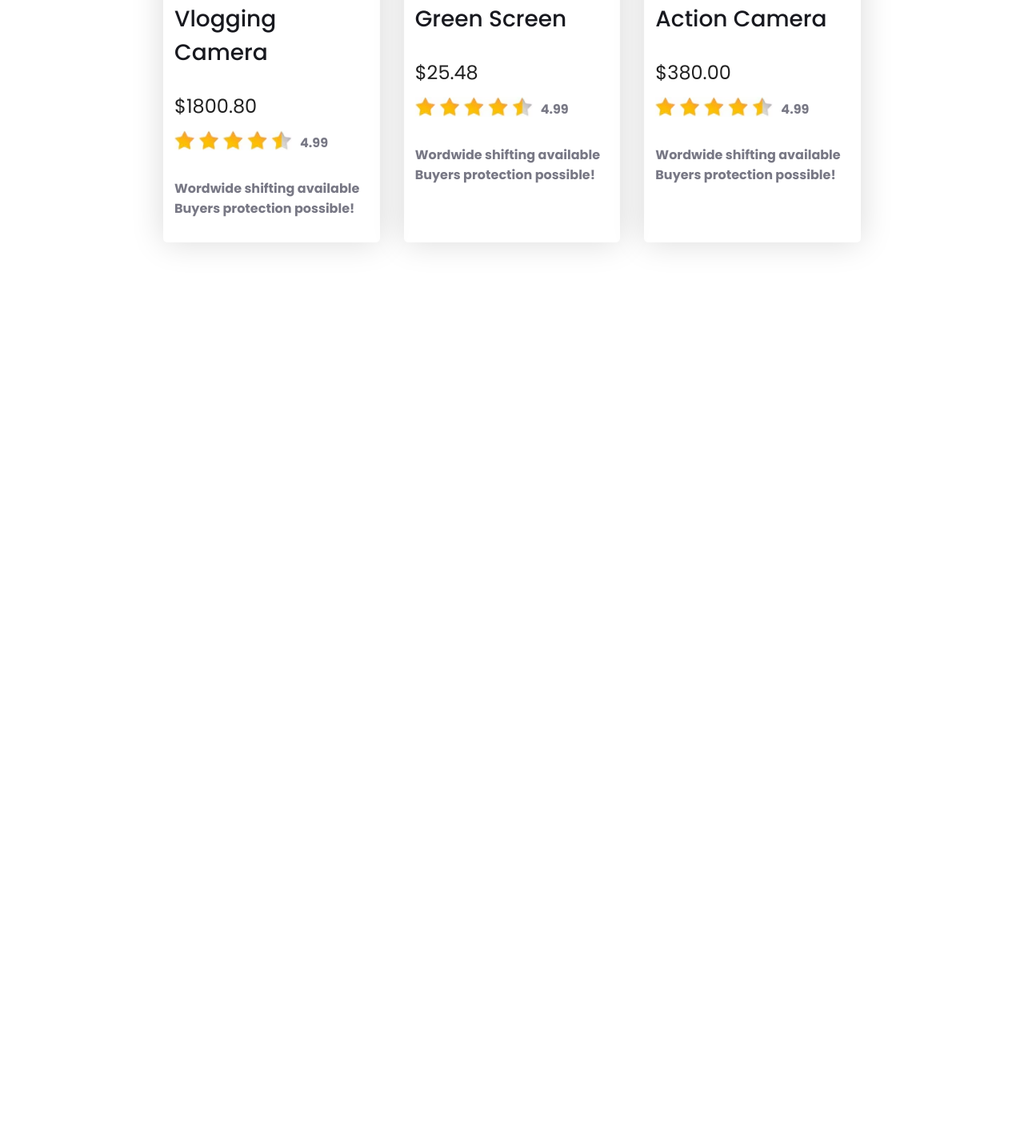
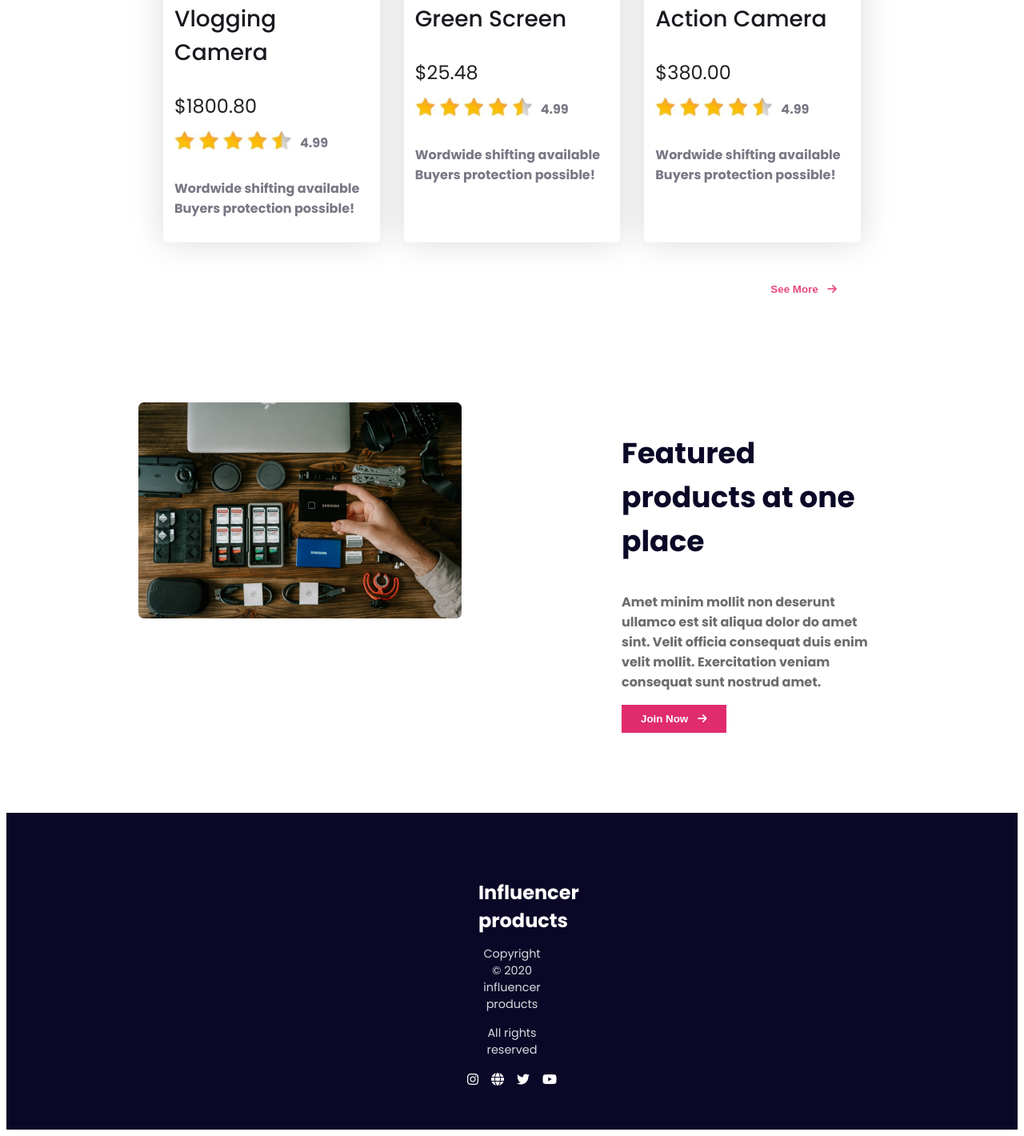
Before and after one commit to Rakibislam22/influencer-gear, a plain HTML site: page index.html in a window 1280 px wide. Shown: the part 2632-4052 px from the top of the page at 80% size. Before the commit the page ends 3035 px from the top, so only its background shows below. Drawn offline with Linux system fonts and the light colour scheme.

Commit message:
Add footer

```diff
--- a/index.html
+++ b/index.html
@@ -190,13 +190,35 @@
                 </div>
 
             </div>
+                <button class="more-btn">See More <i class="fa-solid fa-arrow-right arrow"></i></button>
+         </section>
+
+         <section class="gear">
+            <div>
+                <img src="images/gear.png" alt="">
+            </div>
+            <div class="gear-des">
+                <h3 class="g-titele">Featured products at one place</h3>
+                <p class="g-des">Amet minim mollit non deserunt ullamco est sit aliqua dolor do amet sint. Velit officia consequat duis enim velit mollit. Exercitation veniam consequat sunt nostrud amet.</p>
+                <button class="btn-bannar bbbbton">Join Now <i class="fa-solid fa-arrow-right arrow"></i></button>
+            </div>
          </section>
 
 
     </main>
 
     <footer>
-
+            <div class="foot">
+                <h4 class="foot-title">Influencer products</h4>
+                <p class="copy">Copyright © 2020  influencer products</p>
+                <p class="copy">All rights reserved</p>
+                <div class="link">
+                    <li><a href=""><i class="fa-brands fa-instagram"></i></a></li>
+                    <li><a href=""><i class="fa-solid fa-globe"></i></a></li>
+                    <li><a href=""><i class="fa-brands fa-twitter"></i></a></li>
+                    <li><a href=""><i class="fa-brands fa-youtube"></i></i></a></li>
+                </div>
+            </div>
 
     </footer>
 
--- a/styles.css
+++ b/styles.css
@@ -138,9 +138,73 @@ nav {
     grid-template-columns: repeat(3, 1fr);
     row-gap: 30px;
     column-gap: 30px;
-    margin: 0px 196px 100px 196px;
+    margin: 0px 196px ;
 }
 
+.more-btn{
+    border: none;
+    background-color: transparent;
+    float: inline-end;
+    color: rgba(224, 44, 109, 0.87);
+    font-weight: 700;
+    margin: 50px 220px 100px 0px ;
+}
+
+.g-titele{
+    font-size: 2.25rem;
+    font-weight: 700;
+    color: #0A0826;
+}
+.g-des{
+    font-size: 1rem;
+    font-weight: 700;
+    color: #6C6C6C;
+}
+
+.bbbbton {
+    border-radius: 0px;
+}
+
+.gear-des{
+    max-width: 600px;
+}
+
+.gear{
+    display: flex;
+    gap: 200px;
+
+    margin: 200px 165px 100px 165px;
+}
+
+.foot{
+    background-color: #0A0826;
+    padding: 50px 590px;
+    text-align: center;
+    color: white;
+}
+
+.foot-title {
+    font-size: 1.5rem;
+    font-weight: 700;
+    margin-bottom: 0px;
+}
+
+.copy{
+    font-size: 0.9rem;
+    color: rgba(217, 219, 225, 1);
+}
+
+.link li ,.link li a{
+    list-style: none;
+    text-decoration: none;
+    color: white;
+}
+
+.link {
+    display: flex;
+    gap: 16px;
+    justify-content: center;
+}
 
 
 @media screen and (max-width: 576px) {
@@ -155,7 +219,8 @@ nav {
 
     .anchor ul{
         flex-direction: column;
-        padding-right: 200px;
+        padding-right: 50px;
+        text-align: center;
     }
 
 
@@ -179,10 +244,6 @@ nav {
 
     }
 
-    .anchor ul {
-
-        gap: 15px;
-    }
 
     .sp {
         margin: 0 auto;
@@ -197,7 +258,38 @@ nav {
     .cards {
         grid-template-columns: repeat(1, 1fr);
         margin: 0 auto;
+        justify-items: center;
     }
 
+    .more-btn{
+        margin: 20px auto 0px 0px ;
+    }
+
+    .gear{
+        flex-direction: column-reverse;
+        margin: 200px 0px 100px 0px;
+        text-align: center;
+        gap: none;
+    }
+
+    .gear img{
+        width: 100%;
+    }
+
+    .gear-des{
+        margin-top: 0px;
+    }
+    .foot{
+        margin: 0 auto;
+        padding: 50px 60px;
+    }
+
+    .foot-title {
+        font-size: 1rem;
+    }
+
+    .copy{
+        font-size: 0.7rem;
+    }
 
 }
```
